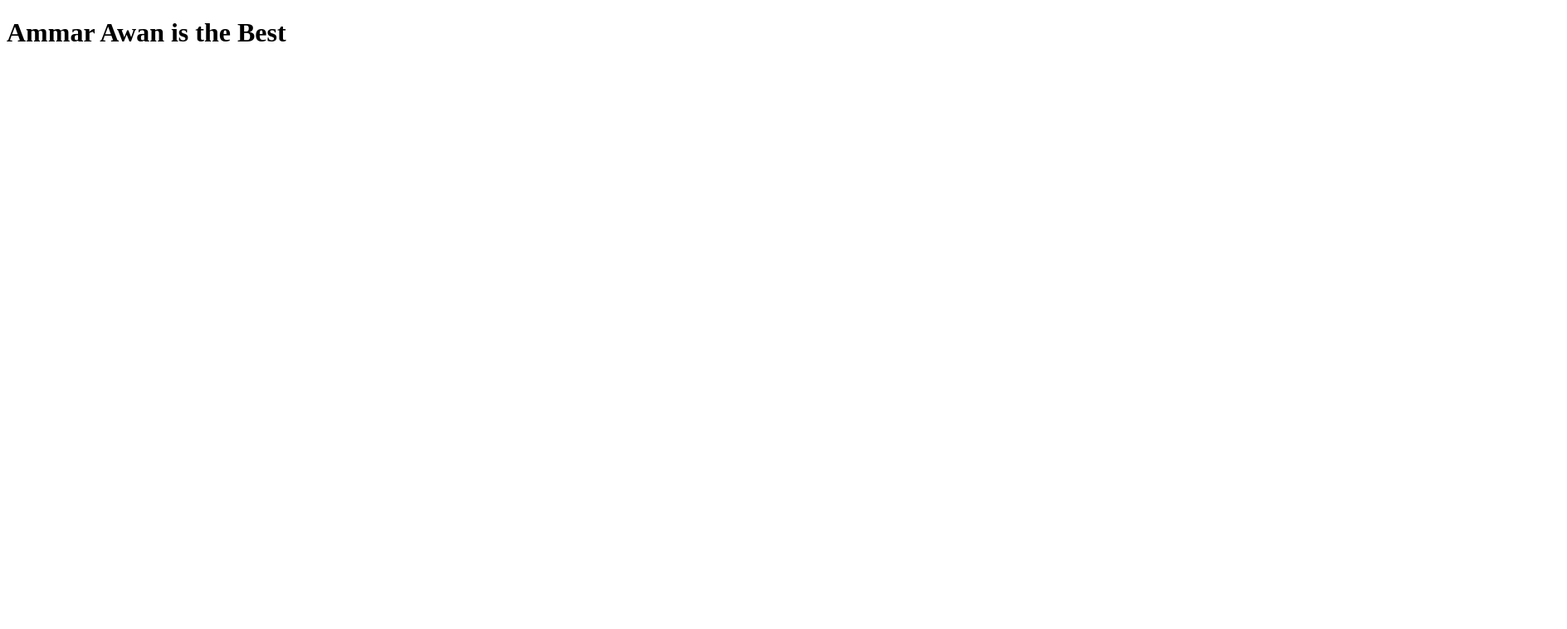
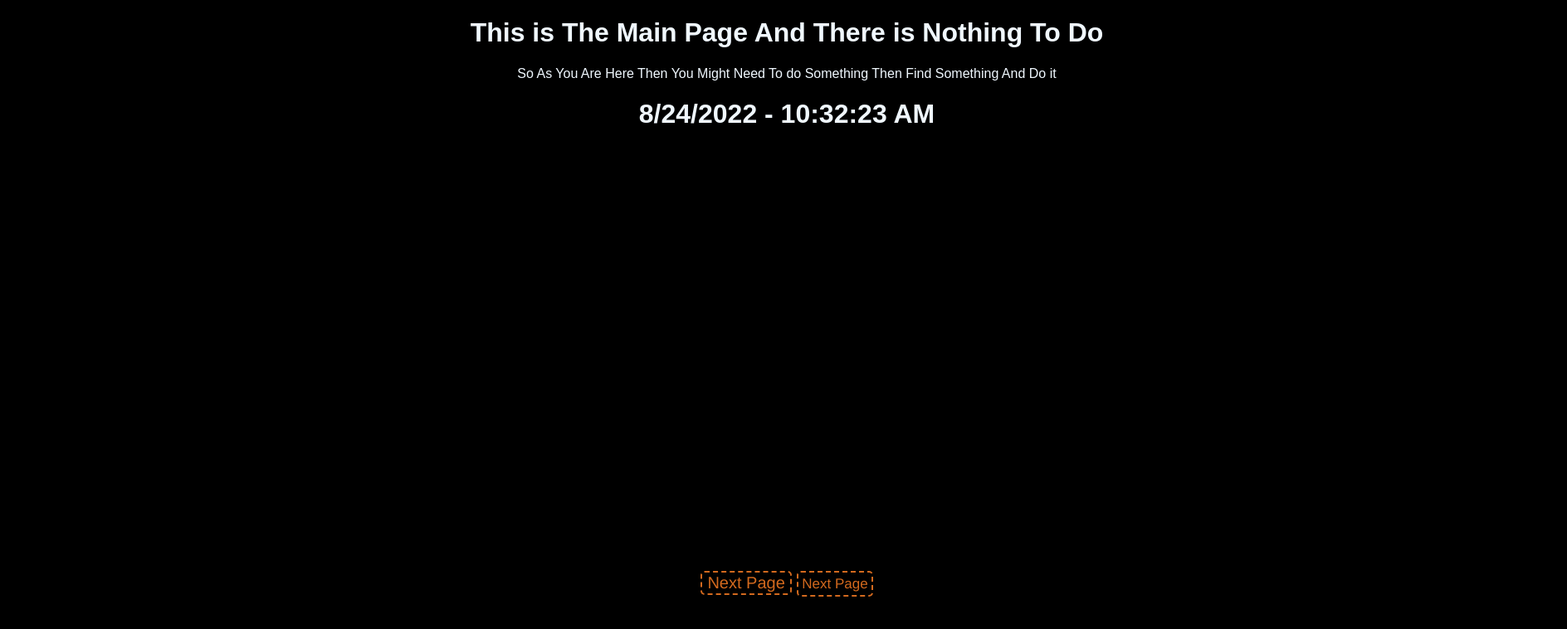
Before and after one commit to Ammar-designer/adcheck, a plain HTML site: page index.html in a window 1280 px wide. Shown: the whole page at 83% size, 1888 px wide, since content can reach past the window. Drawn offline with Linux system fonts and the light colour scheme.

Commit message:
Websitechange

```diff
--- /dev/null
+++ b/Second Page/style2.css
@@ -0,0 +1,45 @@
+body{
+    background-color: black;
+    font-family: sans-serif;
+}
+
+#next{
+    background: none;
+    color: chocolate;
+    border: 2px solid chocolate;
+    border-radius: 5px;
+    border-style: dashed;
+    font-size: 20px;
+}
+
+#nexta{
+    text-decoration: none;
+    border: 2px solid chocolate;
+    border-radius: 5px;
+    color: chocolate;
+    border-style: dashed;
+    padding: 4px;
+    font-size: 17px;
+}
+
+#next, #nexta{
+    text-align: center;
+    margin: 1px;
+    margin-top: 510px;
+    font-family: 'Franklin Gothic Medium', 'Arial Narrow', Arial, sans-serif;
+}
+
+.buttons{
+    background-color: black;
+    height: 1040px;
+    width: 1880px;
+    align-items: center;
+    text-align: center;
+}
+
+#para, #head, #time
+{
+    font-family: fantasy;
+    font: 30px;
+    color: aliceblue;
+}
--- a/index.html
+++ b/index.html
@@ -1,12 +1,17 @@
 <!DOCTYPE html>
-<html lang="en">
+<html>
+<link rel="stylesheet" href="style.css">
 <head>
-    <meta charset="UTF-8">
-    <meta http-equiv="X-UA-Compatible" content="IE=edge">
-    <meta name="viewport" content="width=device-width, initial-scale=1.0">
-    <title>Test</title>
+    <title>Noob Is the Best</title>
 </head>
 <body>
- <h1>Ammar Awan is the Best</h1>
+    <div class="buttons">
+        <h1 id="head">This is The Main Page And There is Nothing To Do</h1>
+        <p id="para">So As You Are Here Then You Might Need To do Something Then Find Something And Do it </p>
+        <h1 id="time">time</h1>
+        <button id="next">Next Page</button>
+        <a id="nexta" href="">Next Page</a>
+    </div>
+    <script src="script.js"></script>
 </body>
 </html>
--- /dev/null
+++ b/script.js
@@ -0,0 +1,17 @@
+const d = new Date();
+let time = d.getTime();
+
+function myscript()
+{
+    window.location.href = "Second Page/index2.html"
+}
+
+document.getElementById("next").onclick = myscript;
+
+function refreshTime() {
+    const timeDisplay = document.getElementById("time");
+    const dateString = new Date().toLocaleString();
+    const formattedString = dateString.replace(", ", " - ");
+    timeDisplay.textContent = formattedString;
+  }
+    setInterval(refreshTime, 1000);
--- /dev/null
+++ b/style.css
@@ -0,0 +1,45 @@
+body{
+    background-color: black;
+    font-family: sans-serif;
+}
+
+#next{
+    background: none;
+    color: chocolate;
+    border: 2px solid chocolate;
+    border-radius: 5px;
+    border-style: dashed;
+    font-size: 20px;
+}
+
+#nexta{
+    text-decoration: none;
+    border: 2px solid chocolate;
+    border-radius: 5px;
+    color: chocolate;
+    border-style: dashed;
+    padding: 4px;
+    font-size: 17px;
+}
+
+#next, #nexta{
+    text-align: center;
+    margin: 1px;
+    margin-top: 510px;
+    font-family: 'Franklin Gothic Medium', 'Arial Narrow', Arial, sans-serif;
+}
+
+.buttons{
+    background-color: black;
+    height: 1040px;
+    width: 1880px;
+    align-items: center;
+    text-align: center;
+}
+
+#para, #head, #time
+{
+    font-family: fantasy;
+    font: 30px;
+    color: aliceblue;
+}
```
Also changed, not shown: Second Page/index2.html (added, +17 -0 lines), Second Page/script2.js (added, +14 -0 lines), bg.jpg (added).
